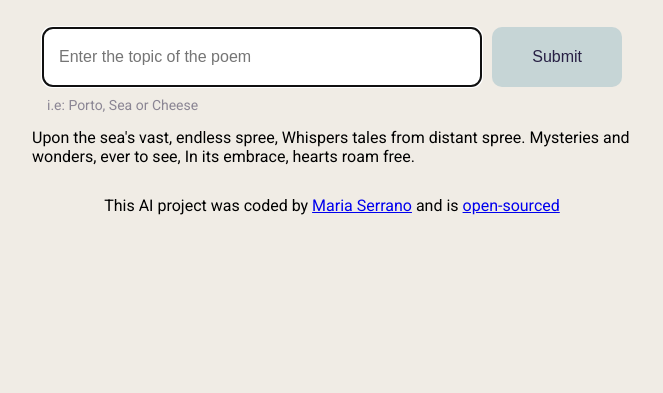
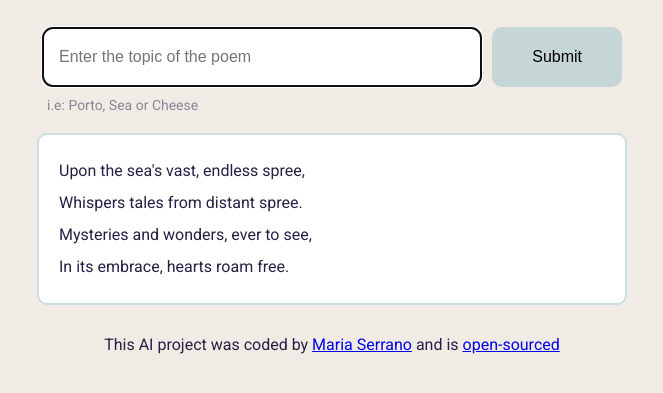
Before and after one commit to mhserrano/ai-generator, a plain HTML site: page index.html in a window 1280 px wide. Shown: the part 245-638 px from the top of the page, without its empty margins (308-971 px from the left). Drawn offline with Linux system fonts and the light colour scheme.

Commit message:
Added style to the poem section

```diff
--- a/index.html
+++ b/index.html
@@ -27,12 +27,14 @@
                 </form>
                 <div class="suggestion">i.e: Porto, Sea or Cheese</div>
             </div>
-            <div>
-                Upon the sea's vast, endless spree,
-                Whispers tales from distant spree.
-                Mysteries and wonders, ever to see,
+
+            <div class="poem">
+                Upon the sea's vast, endless spree, <br>
+                Whispers tales from distant spree. <br>
+                Mysteries and wonders, ever to see, <br>
                 In its embrace, hearts roam free.
             </div>
+
         </main>
 
 
--- a/src/style.css
+++ b/src/style.css
@@ -5,6 +5,7 @@
 body {
   background: #f0ece5;
   font-family: "Roboto", sans-serif;
+  color: #272044;
 }
 footer {
   margin: 30px auto;
@@ -23,7 +24,6 @@ header {
   padding: 10px 0;
 }
 h1 {
-  color: #272044;
   text-align: center;
   font-weight: 800;
   font-size: 36px;
@@ -45,7 +45,6 @@ form {
   margin-left: 10px;
   padding: 20px 40px;
   background-color: var(--main-branding-color);
-  color: #272044;
   border: none;
   border-radius: 10px;
   font-size: 16px;
@@ -54,6 +53,14 @@ form {
 .suggestion {
   padding: 0 0 15px 15px;
   font-size: 14px;
-  color: #272044;
   opacity: 0.5;
 }
+
+.poem {
+  background-color: white;
+  margin: 5px;
+  padding: 20px;
+  border: 2px solid var(--main-branding-color);
+  border-radius: 10px;
+  line-height: 2;
+}
```
